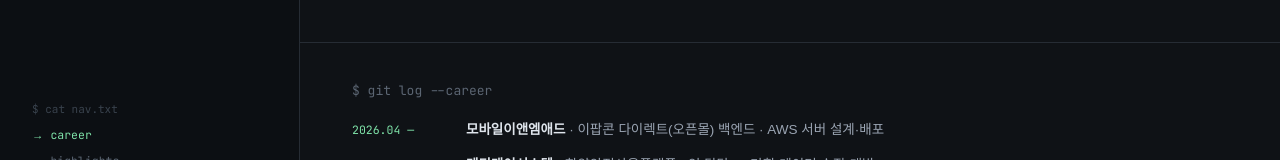
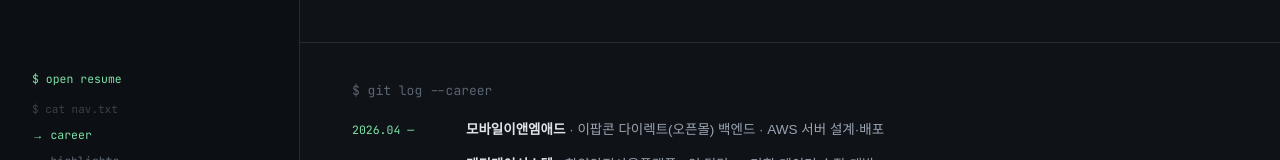
Before and after one commit to dongwoobae/portfolio, a Next.js app: page / in a window 1280 px wide. Shown: the part 504-664 px from the top of the page. Built offline with nearby package versions, Linux system fonts and the light colour scheme; no server answers; a web font is replaced by a local one.

Commit message:
feat: 좌측 레일에 이력서 진입점

```diff
--- a/src/components/home/SideRail.tsx
+++ b/src/components/home/SideRail.tsx
@@ -1,4 +1,5 @@
 import Image from "next/image";
+import Link from "next/link";
 import { CopyEmail } from "@/components/contact/CopyEmail";
 import { RailNav } from "@/components/home/RailNav";
 import { stackLines } from "@/content/home";
@@ -67,6 +68,12 @@ export function SideRail() {
       </div>
 
       <div className="flex flex-col gap-3.5 lg:mt-auto">
+        <Link
+          href="/resume"
+          className="font-mono text-[11.5px] text-accent hover:underline"
+        >
+          $ open resume
+        </Link>
         <RailNav />
         <span className="font-mono text-[11px] text-ghost">
           © 2026 Dongwoo Bae
```
